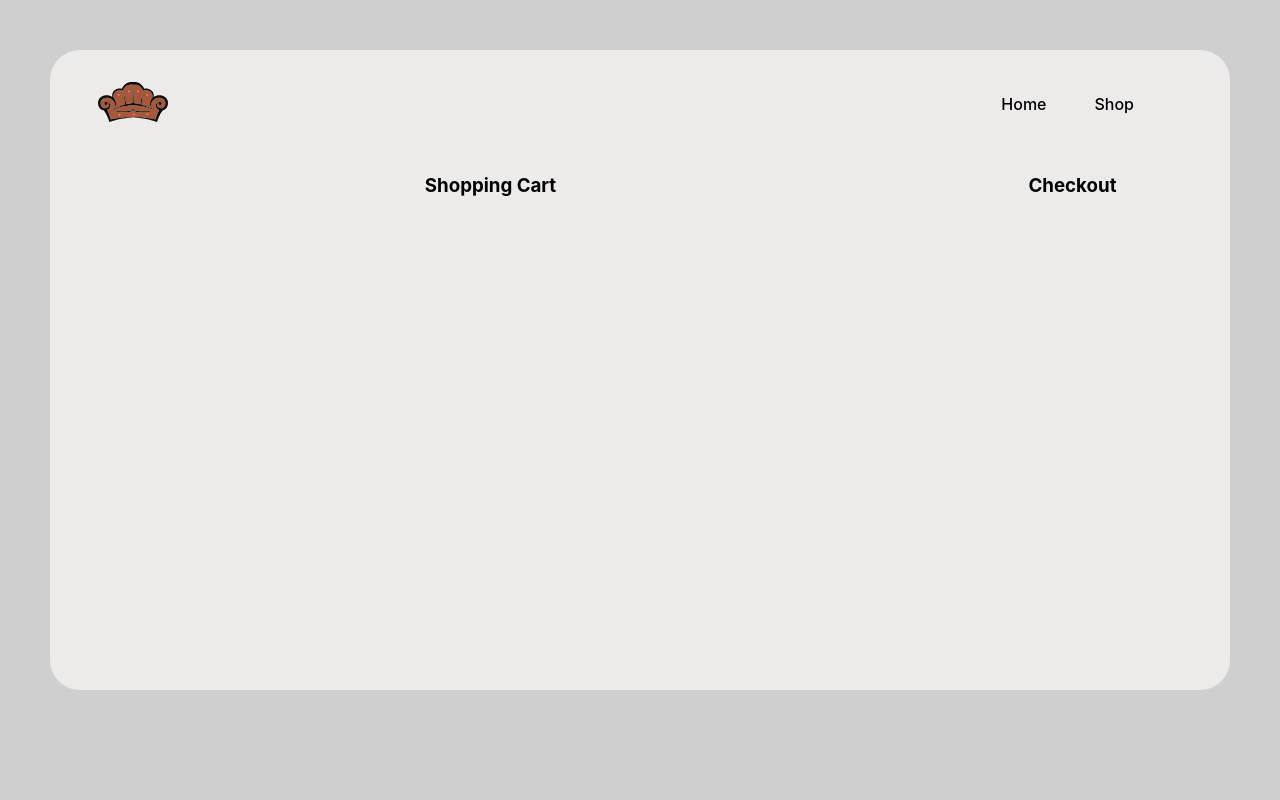
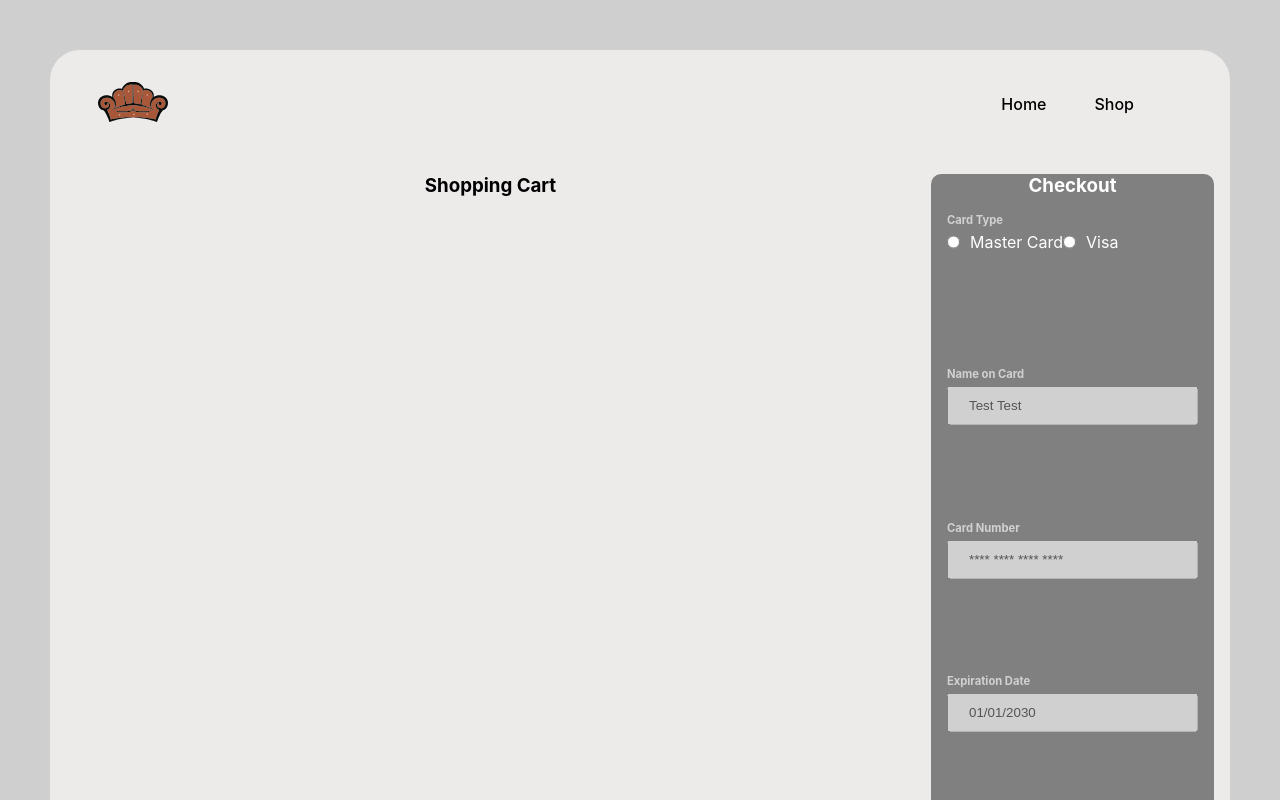
Before and after one commit to UlftKcy/ecommerce-app-with-reduxtoolkit, a React (Create React App) app: page /cart in a window 1280 px wide. Shown: the top 800 px of the page. Built offline with nearby package versions, Linux system fonts and the light colour scheme.

Commit message:
added checkout

```diff
--- /dev/null
+++ b/src/component/CheckoutDetail.js
@@ -0,0 +1,69 @@
+import React from 'react';
+import styled from 'styled-components';
+
+const CheckoutForm = styled.form`
+    display: grid;
+    grid-template-columns: 1fr;
+    grid-template-rows: 1fr 1fr 1fr 1fr 1fr;
+    gap: 0px;
+    height:100%;
+`
+const CheckoutRow = styled.div`
+    display:flex;
+    flex-direction:column;
+    align-content:center;
+`
+const CheckoutLabel = styled.label`
+    font-size:0.7rem;
+    font-weight:bold;
+    color:#dddd;
+    margin-bottom:5px;
+    text-align:left;
+`
+const CheckoutInputGroup = styled.div`
+display:flex;
+
+`
+const InputRadio = styled.input`
+  margin-right:10px;
+`
+const Input = styled.input`
+    width:100%;
+    padding:10px 20px;
+`
+const CheckoutDetail = () => {
+    return (
+        <CheckoutForm>
+            <CheckoutRow>
+                <CheckoutLabel>Card Type</CheckoutLabel>
+                <CheckoutInputGroup>
+                    <InputRadio type="radio" name="card_type"/>Master Card
+                    <InputRadio type="radio" name="card_type"/>Visa
+                </CheckoutInputGroup>
+            </CheckoutRow>
+            <CheckoutRow>
+                <CheckoutLabel>Name on Card</CheckoutLabel>
+                <CheckoutInputGroup>
+                    <Input type="text" name="card_user_name" value="Test Test" disabled />
+                </CheckoutInputGroup>
+            </CheckoutRow>
+            <CheckoutRow>
+                <CheckoutLabel>Card Number</CheckoutLabel>
+                <CheckoutInputGroup>
+                    <Input type="text" name="card_number" value="**** **** **** ****" disabled />
+                </CheckoutInputGroup>
+            </CheckoutRow>
+            <CheckoutRow>
+                <CheckoutLabel>Expiration Date</CheckoutLabel>
+                <CheckoutInputGroup>
+                    <Input type="text" name="expiration_date" value="01/01/2030" disabled />
+                </CheckoutInputGroup>
+            </CheckoutRow>
+            <CheckoutRow>
+                <button>Checkout</button>
+            </CheckoutRow>
+        </CheckoutForm>
+    )
+}
+
+export default CheckoutDetail
--- a/src/pages/Cart.js
+++ b/src/pages/Cart.js
@@ -1,6 +1,7 @@
 import React from "react";
 import { useSelector } from "react-redux";
 import styled from "styled-components";
+import CheckoutDetail from "../component/CheckoutDetail";
 import ProductInCart from "../component/ProductInCart";
 
 const CartWrapper = styled.div`
@@ -15,7 +16,11 @@ const ShoppingCart = styled.div`
   padding:0 3rem;
 `;
 const Checkout = styled.div`
-
+background-color:gray;
+color:#ffff;
+height:100vh;
+border-radius:10px;
+padding:0 1rem 2rem 1rem;
 `;
 const ShoppingCartHeader = styled.h3`
 margin-bottom:1rem;
@@ -35,10 +40,13 @@ const Cart = () => {
       <ShoppingCart>
         <ShoppingCartHeader>Shopping Cart</ShoppingCartHeader>
         {products.map((product) => (
-        <ProductInCart product={product} key={product.id} />
-      ))}
+          <ProductInCart product={product} key={product.id} />
+        ))}
       </ShoppingCart>
-      <Checkout><CheckoutHeader>Checkout</CheckoutHeader></Checkout>
+      <Checkout>
+        <CheckoutHeader>Checkout</CheckoutHeader>
+        <CheckoutDetail/>
+      </Checkout>
     </CartWrapper>
   );
 };
```
